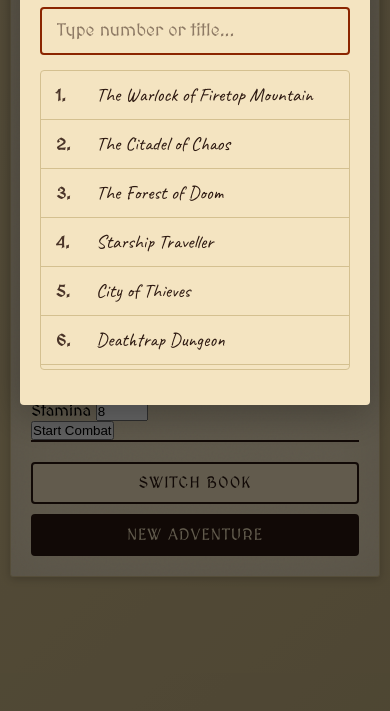
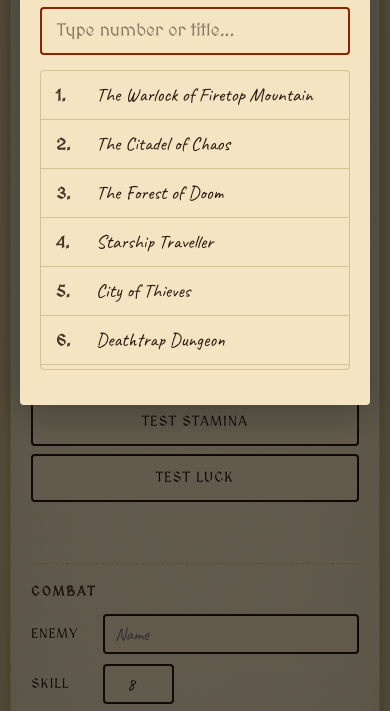
Before and after one commit to markrcote/ffconsole, a website with bundled scripts: page index.html in a window 390 px wide. Shown: the part 90-801 px from the top of the page. Built offline with nearby package versions, Linux system fonts and the light colour scheme; files whose address does not match are found by name.

Commit message:
feat: add mechanic/combat styles with mobile-first layout

```diff
--- a/css/style.css
+++ b/css/style.css
@@ -397,6 +397,140 @@ body {
     border-color: var(--ink-light);
 }
 
+/* ── Mechanics (Tests + Combat) ─────────────────────────────────────────── */
+
+.mechanics-section {
+    margin-top: 25px;
+    padding-top: 20px;
+    border-top: 1px dashed var(--paper-shadow);
+}
+
+.mechanics-title {
+    font-family: 'MedievalSharp', cursive;
+    font-size: 0.85rem;
+    text-transform: uppercase;
+    letter-spacing: 2px;
+    color: var(--ink-light);
+    margin: 0 0 14px 0;
+}
+
+/* Test buttons */
+
+.test-buttons {
+    display: flex;
+    gap: 8px;
+    flex-wrap: wrap;
+}
+
+.mechanic-btn {
+    font-family: 'MedievalSharp', cursive;
+    font-size: 0.9rem;
+    padding: 10px 14px;
+    min-height: 48px;
+    background: var(--paper-bg);
+    color: var(--ink-color);
+    border: 2px solid var(--ink-color);
+    border-radius: 4px;
+    cursor: pointer;
+    text-transform: uppercase;
+    letter-spacing: 1px;
+    transition: background 0.15s ease, color 0.15s ease;
+    flex: 1;
+    min-width: 90px;
+    -webkit-tap-highlight-color: transparent;
+}
+
+.mechanic-btn:hover {
+    background: var(--ink-color);
+    color: var(--paper-bg);
+}
+
+.mechanic-btn--primary {
+    background: var(--ink-color);
+    color: var(--paper-bg);
+}
+
+.mechanic-btn--primary:hover {
+    background: var(--accent-red);
+    border-color: var(--accent-red);
+}
+
+.mechanic-result {
+    font-family: 'Caveat', cursive;
+    font-size: 1.15rem;
+    color: var(--ink-color);
+    margin: 10px 0 0 0;
+    min-height: 1.4em;
+    line-height: 1.4;
+}
+
+/* Combat */
+
+.combat-setup {
+    display: flex;
+    flex-direction: column;
+    gap: 10px;
+}
+
+.combat-input-row {
+    display: flex;
+    align-items: center;
+    gap: 12px;
+}
+
+.combat-label {
+    font-family: 'MedievalSharp', cursive;
+    font-size: 0.85rem;
+    text-transform: uppercase;
+    letter-spacing: 1px;
+    color: var(--ink-color);
+    min-width: 60px;
+}
+
+.combat-input {
+    font-family: 'Caveat', cursive;
+    font-size: 1.1rem;
+    padding: 7px 10px;
+    border: 2px solid var(--ink-color);
+    border-radius: 4px;
+    background: var(--paper-bg);
+    color: var(--ink-color);
+    flex: 1;
+}
+
+.combat-input--stat {
+    max-width: 72px;
+    flex: none;
+    text-align: center;
+}
+
+.combat-input:focus {
+    outline: none;
+    border-color: var(--accent-red);
+}
+
+.combat-status {
+    font-family: 'MedievalSharp', cursive;
+    font-size: 0.9rem;
+    text-transform: uppercase;
+    letter-spacing: 1px;
+    color: var(--ink-color);
+    margin: 0 0 4px 0;
+}
+
+.combat-enemy-stamina {
+    font-family: 'Caveat', cursive;
+    font-size: 1.2rem;
+    color: var(--ink-light);
+    margin: 0 0 6px 0;
+}
+
+.combat-actions {
+    display: flex;
+    gap: 8px;
+    margin-top: 10px;
+}
+
 /* Responsive */
 @media (max-width: 500px) {
     body {
@@ -445,4 +579,17 @@ body {
     .book-list {
         max-height: 300px;
     }
+
+    .test-buttons {
+        flex-direction: column;
+    }
+
+    .mechanic-btn {
+        width: 100%;
+        min-width: unset;
+    }
+
+    .combat-actions {
+        flex-direction: column;
+    }
 }
```
